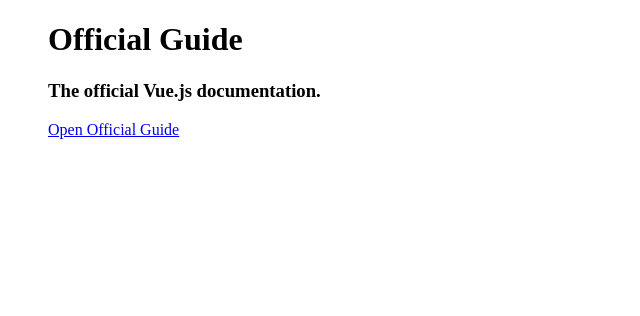
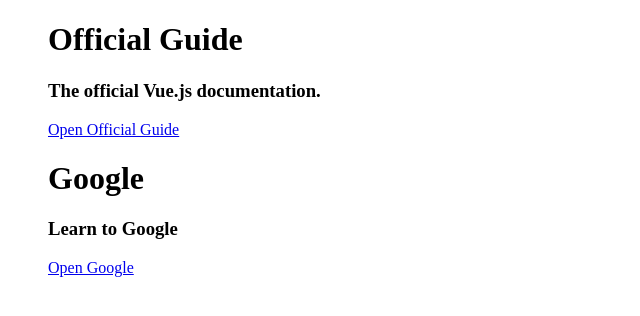
Before and after one commit to gafur-demirci/Vuejs-Learning-Examples, a Vue app in the folder prj-cmp-01-starting-setup/: page / in a window 1280 px wide. Shown: the top 316 px of the page, without its empty margins (0-640 px from the left). Built offline with nearby package versions, Linux system fonts and the light colour scheme.

Commit message:
Dummy resources data added

```diff
--- a/prj-cmp-01-starting-setup/src/App.vue
+++ b/prj-cmp-01-starting-setup/src/App.vue
@@ -12,11 +12,19 @@ export default {
     return {
       storedResources: [
         {
-                    id: 'official-guide', title: 'Official Guide', description: 'The official Vue.js documentation.', link: 'https://vuejs.org'
-                }
-            ]
-        }
-    }
-}
-
+          id: 'official-guide',
+          title: 'Official Guide',
+          description: 'The official Vue.js documentation.',
+          link: 'https://vuejs.org',
+        },
+        {
+          id: 'google',
+          title: 'Google',
+          description: 'Learn to Google',
+          link: 'https://www.google.com',
+        },
+      ],
+    };
+  },
+};
 </script>
```
Lines whose indentation alone changed are shown as unchanged.
